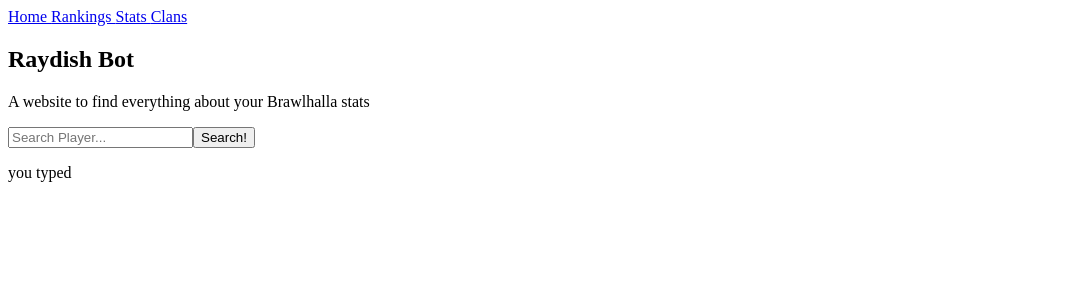
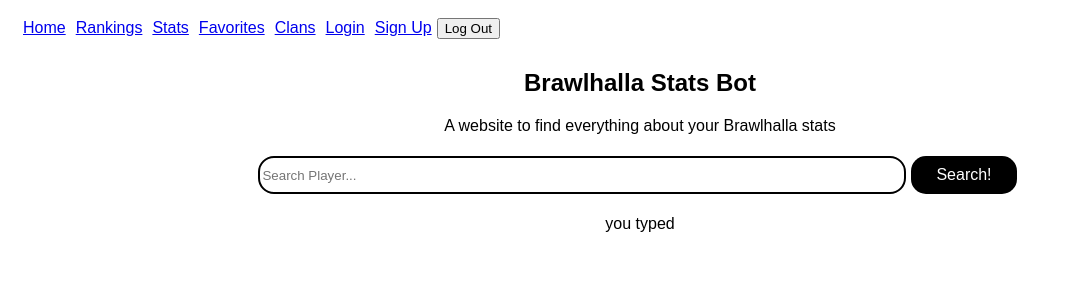
Before and after one commit to Raydish1/reaction-metamask, a Next.js app: page / in a window 1280 px wide. Shown: the top 300 px of the page, without its empty margins (0-1072 px from the left). Built offline with nearby package versions, Linux system fonts and the light colour scheme; no server answers.

Commit message:
Authentication Set Up

```diff
--- a/components/Nav.jsx
+++ b/components/Nav.jsx
@@ -1,16 +1,52 @@
 import Link from "next/link";
+import { auth } from "/pages/firebase/config";
+import { signOut } from "firebase/auth";
+
+const myStyle = {
+  fontFamily: "Recursive Sans Linear Light, sans-serif",
+  margin: "5px",
+  //textAlign: "center",
+};
+
+const navStyle = {
+  padding: "10px",
+  backgroundColor: "white",
+  border: "2px",
+};
 
 const Nav = () => {
   return (
-    <div>
+    <div style={navStyle}>
       <nav>
-        <Link href="/">Home </Link>
+        <Link href="/" style={myStyle}>
+          Home
+        </Link>
 
-        <Link href="/rankings"> Rankings </Link>
+        <Link href="/rankings" style={myStyle}>
+          Rankings
+        </Link>
 
-        <Link href="/stats"> Stats </Link>
+        <Link href="/stats" style={myStyle}>
+          Stats
+        </Link>
 
-        <Link href="/clans"> Clans</Link>
+        <Link href="/favorites" style={myStyle}>
+          Favorites
+        </Link>
+
+        <Link href="/clans" style={myStyle}>
+          Clans
+        </Link>
+
+        <Link href="/sign-in" style={myStyle}>
+          Login
+        </Link>
+
+        <Link href="/sign-up" style={myStyle}>
+          Sign Up
+        </Link>
+
+        <button onClick={() => signOut(auth)}>Log Out</button>
       </nav>
     </div>
   );
--- a/components/PromptCard.jsx
+++ b/components/PromptCard.jsx
@@ -48,14 +48,18 @@
         value={text}
         onChange={handleChange}
         onKeyDown={handleKeyDown}
+        className={styles.inputBox}
       />
-      <button onClick={handleSearch}>Search!</button>
+      <button onClick={handleSearch} className={styles.button}>
+        Search!
+      </button>
       <p>you typed {text}</p>
       {rankedData && playerData && (
         <div onClick={statRedirect} className={styles.playerCard}>
           <h1>{playerData.name}</h1>
           <h2>{rankedData.rating}</h2>
           <h3>{rankedData.wins / rankedData.games}</h3>
+          <p>{}</p>
         </div>
       )}
     </div>
--- a/components/PromptCard.module.css
+++ b/components/PromptCard.module.css
@@ -6,3 +6,23 @@
     width: 300px;
     height: 200px;
   }
+
+.inputBox {
+    height: 2rem;
+    width: 40rem;
+    border: 2px solid black;
+    border-radius: 1rem;
+}
+
+.button {
+  background-color: black;
+  border: none;
+  color: white;
+  padding: 10px 25px;
+  margin: 5px;
+  text-align: center;
+  text-decoration: none;
+  display: inline-block;
+  font-size: 16px;
+  border-radius: 15px;
+}
--- a/package.json
+++ b/package.json
@@ -9,8 +9,11 @@
     "lint": "next lint"
   },
   "dependencies": {
+    "firebase": "^11.3.1",
+    "next": "15.1.7",
     "react": "^19.0.0",
     "react-dom": "^19.0.0",
-    "next": "15.1.7"
+    "react-firebase-hooks": "^5.1.1",
+    "styled-components": "^6.1.15"
   }
 }
--- a/pages/api/brawlhalla.js
+++ b/pages/api/brawlhalla.js
@@ -40,6 +40,8 @@
       }
     const playerStats = await response2.json();
     const rankedStats = await response.json();
+
+
     return {rankedStats, playerStats}; // Return the fetched data
   } catch (error) {
     console.error("Error fetching player data:", error);
--- /dev/null
+++ b/pages/firebase/config.js
@@ -0,0 +1,18 @@
+import { initializeApp, getApps, getApp} from "firebase/app";
+import {getAuth} from 'firebase/auth'
+
+const firebaseConfig = {
+  apiKey: process.env.NEXT_PUBLIC_FIREBASE_API_KEY,
+  authDomain: process.env.NEXT_PUBLIC_FIREBASE_AUTH_DOMAIN,
+  projectId: process.env.NEXT_PUBLIC_FIREBASE_PROJECT_ID,
+  storageBucket: process.env.NEXT_PUBLIC_FIREBASE_STORAGE_BUCKET,
+  messagingSenderId: process.env.NEXT_PUBLIC_FIREBASE_MESSAGING_SENDER_ID,
+  appId: process.env.NEXT_PUBLIC_FIREBASE_APP_ID,
+};
+
+
+const app = !getApps().length ? initializeApp(firebaseConfig) : getApp()
+
+const auth = getAuth(app)
+
+export {app, auth}
--- a/pages/index.jsx
+++ b/pages/index.jsx
@@ -1,20 +1,22 @@
-import RootLayout from './layout';
+import RootLayout from "./layout";
+import PromptCard from "../components/PromptCard";
 
-import PromptCard from '../components/PromptCard';
-
+const myStyle = {
+  fontFamily: "Arial",
+  textAlign: "center",
+};
 
 const Home = () => {
-    return (
-        <RootLayout>
-            <section>
-                <h1>Raydish Bot</h1>
-                <p>A website to find everything about your Brawlhalla stats</p>
+  return (
+    <RootLayout>
+      <section style={myStyle}>
+        <h1>Brawlhalla Stats Bot</h1>
+        <p>A website to find everything about your Brawlhalla stats</p>
 
         <PromptCard />
+      </section>
+    </RootLayout>
+  );
+};
 
-        </section>
-        </RootLayout>
-    )
-}
-
-export default Home
+export default Home;
```
Also changed, not shown: pages/favorites.jsx (added, +32 -0 lines), pages/login.jsx (added, +11 -0 lines), pages/sign-in/index.jsx (added, +61 -0 lines), pages/sign-up/index.jsx (added, +55 -0 lines), 1 other file (tests, documents, lock files or other folders).
